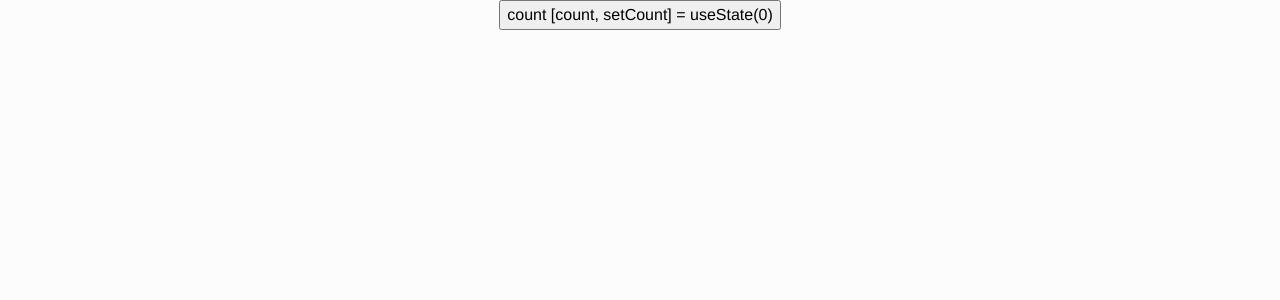
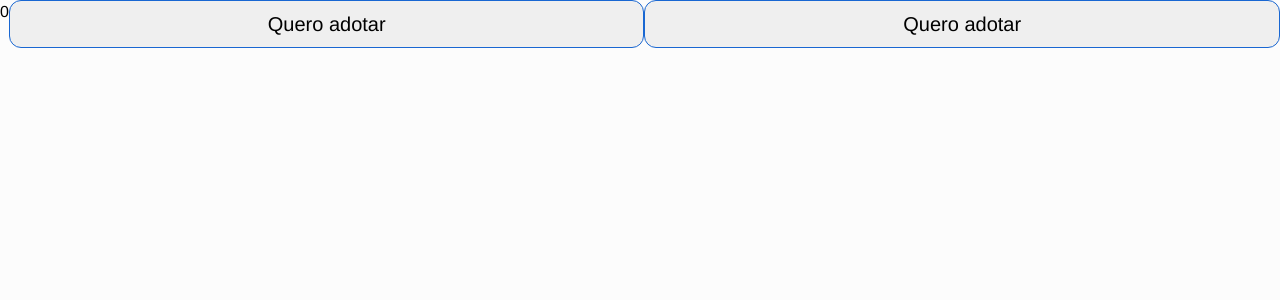
Before and after one commit to mateusbertolo/picles-spa, a React (Vite) app: page / in a window 1280 px wide. Shown: the top 300 px of the page. Built offline with nearby package versions, Linux system fonts and the light colour scheme.

Commit message:
feat(button)

```diff
--- a/src/App.tsx
+++ b/src/App.tsx
@@ -1,12 +1,15 @@
 import { useState } from 'react'
-
+import { Button } from './components/common/Button'
+import { ButtonVariant } from './components/common/Button/button.constant'
 
 export function App() {
   const [count, setCount] = useState(0)
 
   return (
-    <button onClick={() => setCount((count) => count + 1)}>
-      count [count, setCount] = useState(0)
-    </button>
+    <>
+    {count}
+    <Button variant= {ButtonVariant.Default} onClick={() => setCount(count + 1)}>Quero adotar</Button>
+    <Button variant= {ButtonVariant.Disabled}onClick={() => setCount(count + 1)}>Quero adotar</Button>
+    </>
   )
 }
--- a/src/components/common/Button/Button.tsx
+++ b/src/components/common/Button/Button.tsx
@@ -1,11 +1,23 @@
 import { ButtonHTMLAttributes } from "react"
+import styles from "./Button.module.css"
+import { ButtonVariant } from "./button.constant"
 
-import styles from './Button.module.css'
-
-interface ibutton extends ButtonHTMLAttributes<HTMLButtonElement>{
+interface IButton extends ButtonHTMLAttributes<HTMLButtonElement>{
+    variant?: ButtonVariant
 }
-export function button({Children, ...rest}: ibutton) {
-    return <Button{...rest}>
-    {Children}
-    </Button>
+export function Button({variant = ButtonVariant.Default, children, ...rest}: IButton) {
+    let buttonClass = styles.buttonBase
+    switch(variant){
+        case ButtonVariant.Default:
+         buttonClass += `$(styles.buttonDefault)`; break;
+         case ButtonVariant.Disabled:
+         buttonClass += `$(styles.buttonDisabled)`; break;
+         case ButtonVariant.Outlined:
+         buttonClass += `$(styles.buttonOutlined)`; break;
+         case ButtonVariant.Text:
+         buttonClass += `$(styles.buttonText)`; break;
+    }
+    return <button className={styles.buttonBase}{...rest}>
+    {children}
+    </button>
 }
--- /dev/null
+++ b/src/components/common/Button/button.constant.ts
@@ -0,0 +1,7 @@
+
+export enum ButtonVariant{
+    Default = 'default',
+    Disabled = 'disabled',
+    Outlined = 'outlined',
+    Text = 'Text'
+}
```
